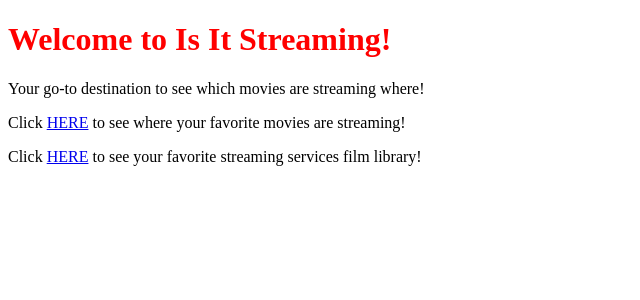
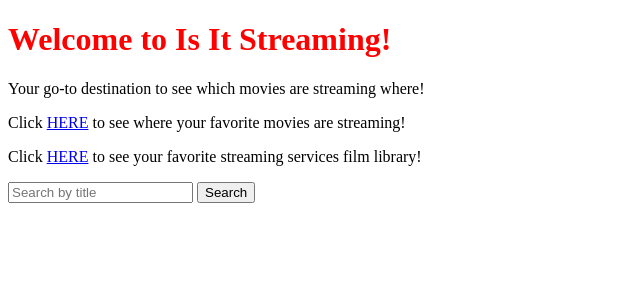
Before and after one commit to tomjmgray/Is-It-Streaming, a Django app: page / in a window 1280 px wide. Shown: the part 98-398 px from the top of the page, without its empty margins (0-640 px from the left). Run offline with Django 3.2, Linux system fonts and the light colour scheme.

Commit message:
adds some rendering to search template, begins process for authentication

```diff
--- /dev/null
+++ b/main_app/forms.py
@@ -0,0 +1,4 @@
+# from django import forms
+# from .models import Movie, Service
+
+# class Searc
--- a/main_app/models.py
+++ b/main_app/models.py
@@ -1,4 +1,7 @@
 from django.db import models
+from django.urls import reverse
+from datetime import date
+from django.contrib.auth.models import User
 
 # Create your models here.
 class Movie(models.Model):
--- a/main_app/templates/home.html
+++ b/main_app/templates/home.html
@@ -5,4 +5,10 @@
     <p>Your go-to destination to see which movies are streaming where!</p>
     <p>Click <a href="/films">HERE</a> to see where your favorite movies are streaming!</p>
     <p>Click <a href="/services">HERE</a> to see your favorite streaming services film library!</p>
+
+    <form method = "POST" action="{% url 'search_movie' %}">
+        {% csrf_token %}
+        <input type="text" name="query" placeholder="Search by title">
+        <button type="submit">Search</button>
+    </form>
 {% endblock  %}
--- a/main_app/urls.py
+++ b/main_app/urls.py
@@ -4,5 +4,6 @@ from . import views
 urlpatterns = [
     path('', views.home, name="home"),
     path('films/', views.films, name="films"),
-    path('services/', views.services, name="services")
+    path('services/', views.services, name="services"),
+    path('search_movie/', views.search_movie, name="search_movie")
 ]
--- a/main_app/views.py
+++ b/main_app/views.py
@@ -1,6 +1,7 @@
 from django.shortcuts import render
 from django.http import HttpResponse
 from .models import Movie, Service
+from . import urls
 
 # Create your views here.
 def home(request):
@@ -16,3 +17,15 @@ def services(request):
     context = { 'services': services }
     print(services)
     return render(request, 'services.html', context)
+
+def search_movie(request):
+    query = request.POST['query']
+    movies = Movie.objects.filter(title__contains=query)
+    if movies:
+        return render(request, 'search_results.html', {'movies': movies})
+
+
+    # query = request.POST.query
+    # results = Movie.objects.filter(name__icontains=query)
+    # context = {'results': results}
+    # return render(request, 'search_results', context)
--- a/moviecollector_project/settings.py
+++ b/moviecollector_project/settings.py
@@ -119,3 +119,5 @@ USE_TZ = True
 # https://docs.djangoproject.com/en/3.1/howto/static-files/
 
 STATIC_URL = '/static/'
+
+LOGIN_REDIRECT_URL = '/services/'
--- a/moviecollector_project/urls.py
+++ b/moviecollector_project/urls.py
@@ -18,5 +18,6 @@ from django.urls import path, include
 
 urlpatterns = [
     path('admin/', admin.site.urls),
-    path('', include('main_app.urls'))
+    path('', include('main_app.urls')),
+    path('accounts/', include('django.contrib.auth.urls'))
 ]
```
Also changed, not shown: main_app/templates/registration/login.html (added, +10 -0 lines), main_app/templates/search_results.html (added, +13 -0 lines), main_app/migrations/0003_service_library.py (added).
